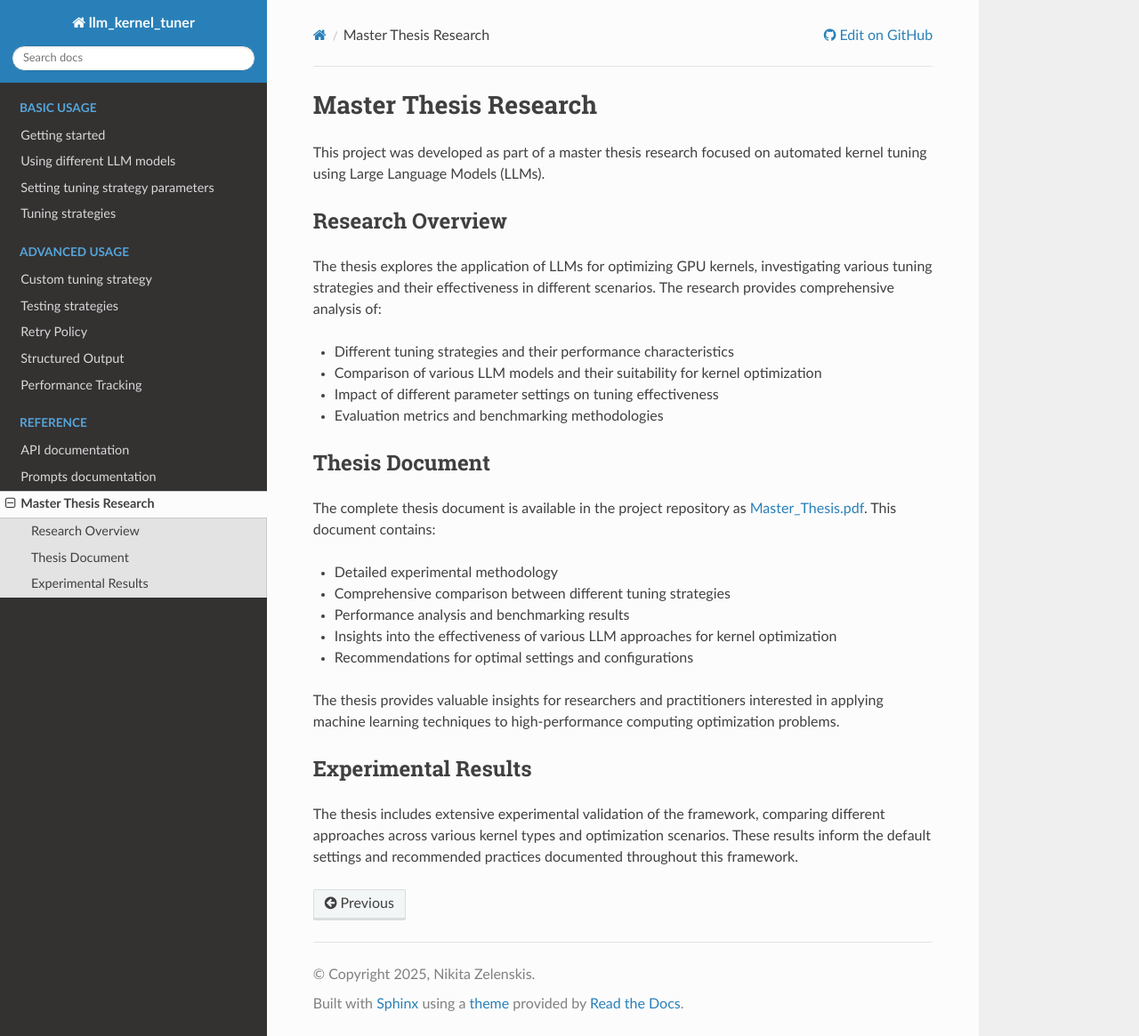
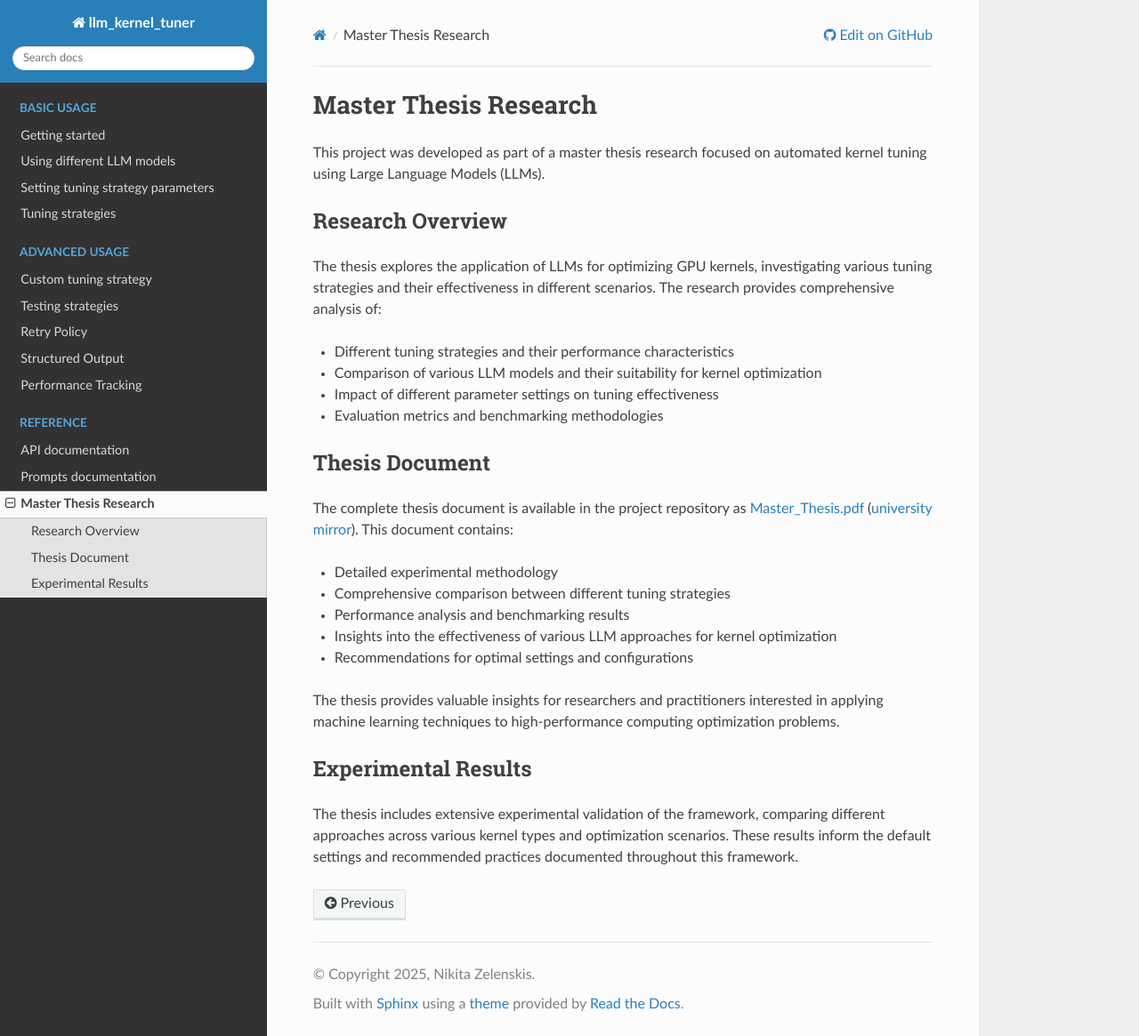
Before and after one commit to NikitaZelenskis/LLM-Kernel-Tuner, a Sphinx documentation site: the page built from docs/thesis_research.rst, in a window 1280 px wide and 1165 px high. Shown: the whole window at 89% size. Built offline with Sphinx 7.4.7 and the Read the Docs theme 3.1.0, drawn with Linux system fonts in a browser that asks for light colours.

Commit message:
Add university mirror link to thesis document

```diff
--- a/docs/thesis_research.rst
+++ b/docs/thesis_research.rst
@@ -16,7 +16,7 @@ The thesis explores the application of LLMs for optimizing GPU kernels, investig
 Thesis Document
 ---------------
 
-The complete thesis document is available in the project repository as `Master_Thesis.pdf <https://raw.githubusercontent.com/NikitaZelenskis/LLM-Kernel-Tuner/main/Master_Thesis.pdf>`_. This document contains:
+The complete thesis document is available in the project repository as `Master_Thesis.pdf <https://raw.githubusercontent.com/NikitaZelenskis/LLM-Kernel-Tuner/main/Master_Thesis.pdf>`_ (`university mirror <https://theses.liacs.nl/3545>`_). This document contains:
 
 * Detailed experimental methodology
 * Comprehensive comparison between different tuning strategies
```
